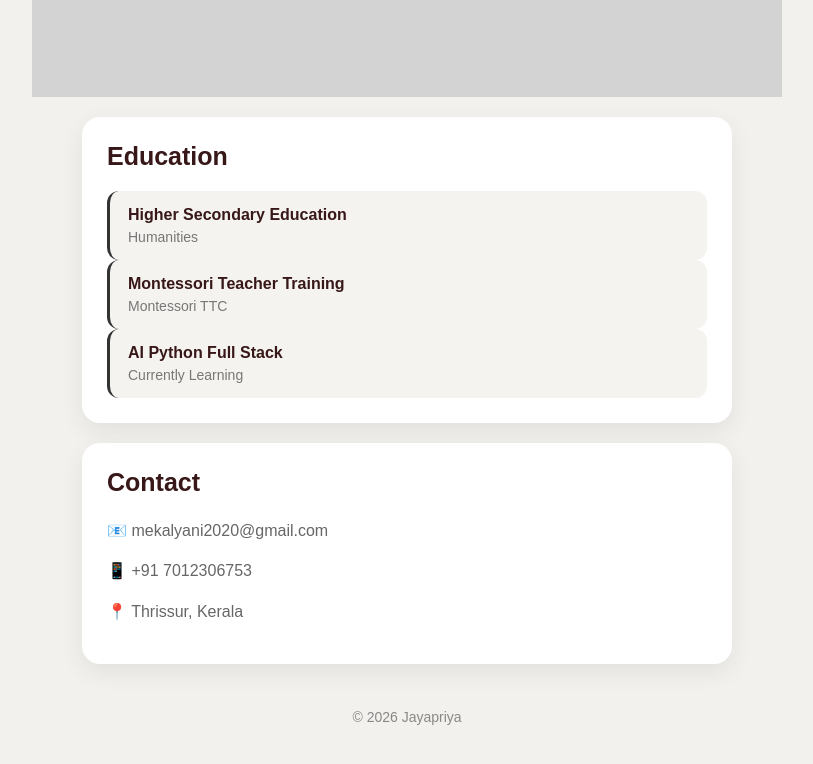
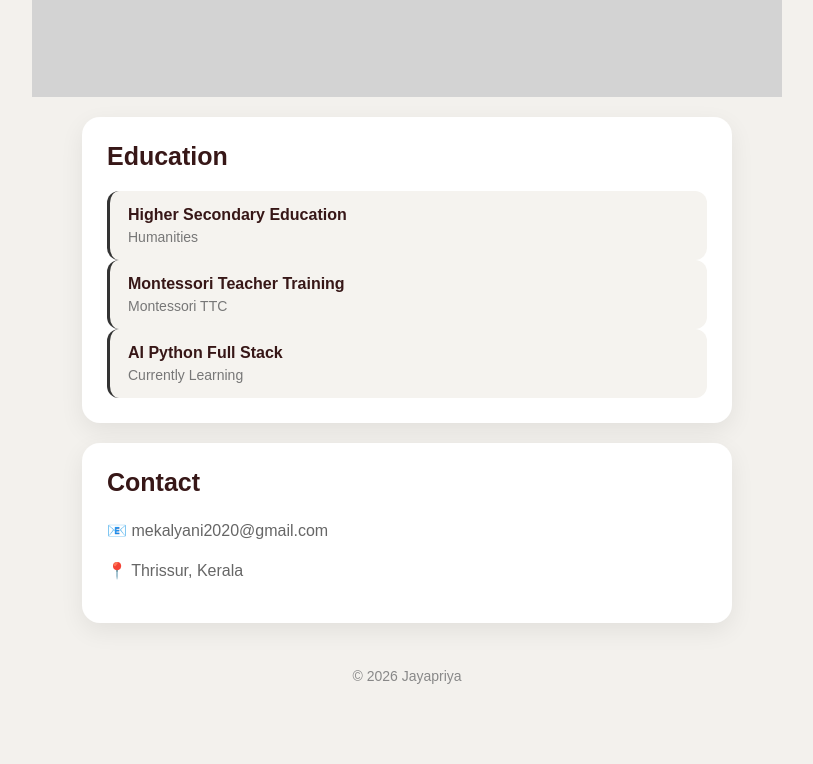
Before and after one commit to jayapriyajayan/portfolio, a plain HTML site: page index.html in a window 1280 px wide. Shown: the part 2286-3050 px from the top of the page, without its empty margins (233-1046 px from the left). Drawn offline with Linux system fonts and the light colour scheme.

Commit message:
removed details

```diff
--- a/index.html
+++ b/index.html
@@ -182,7 +182,6 @@ In my free time, I enjoy dancing and listening to music. These are the things th
             <h2>Contact</h2>
 
             <p>📧 mekalyani2020@gmail.com</p>
-            <p>📱 +91 7012306753</p>
             <p>📍 Thrissur, Kerala</p>
         </section>
 
```
